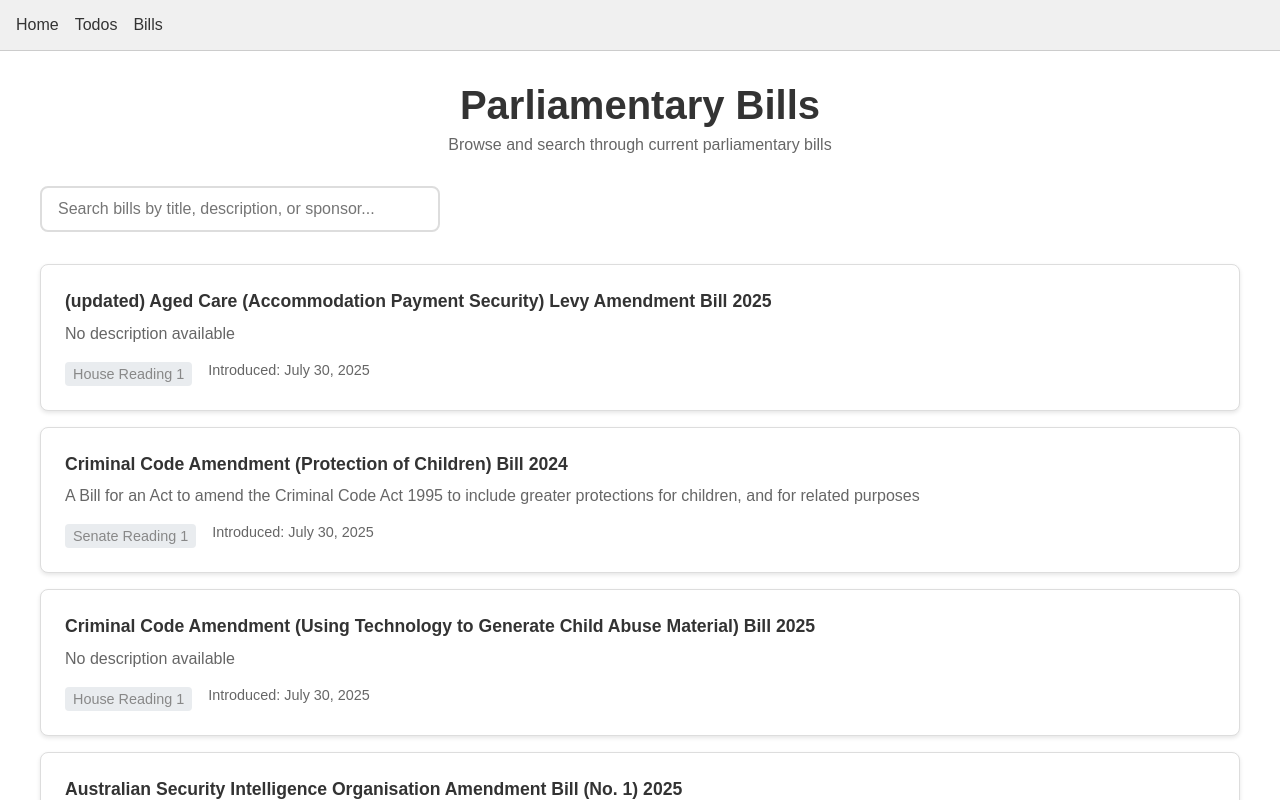
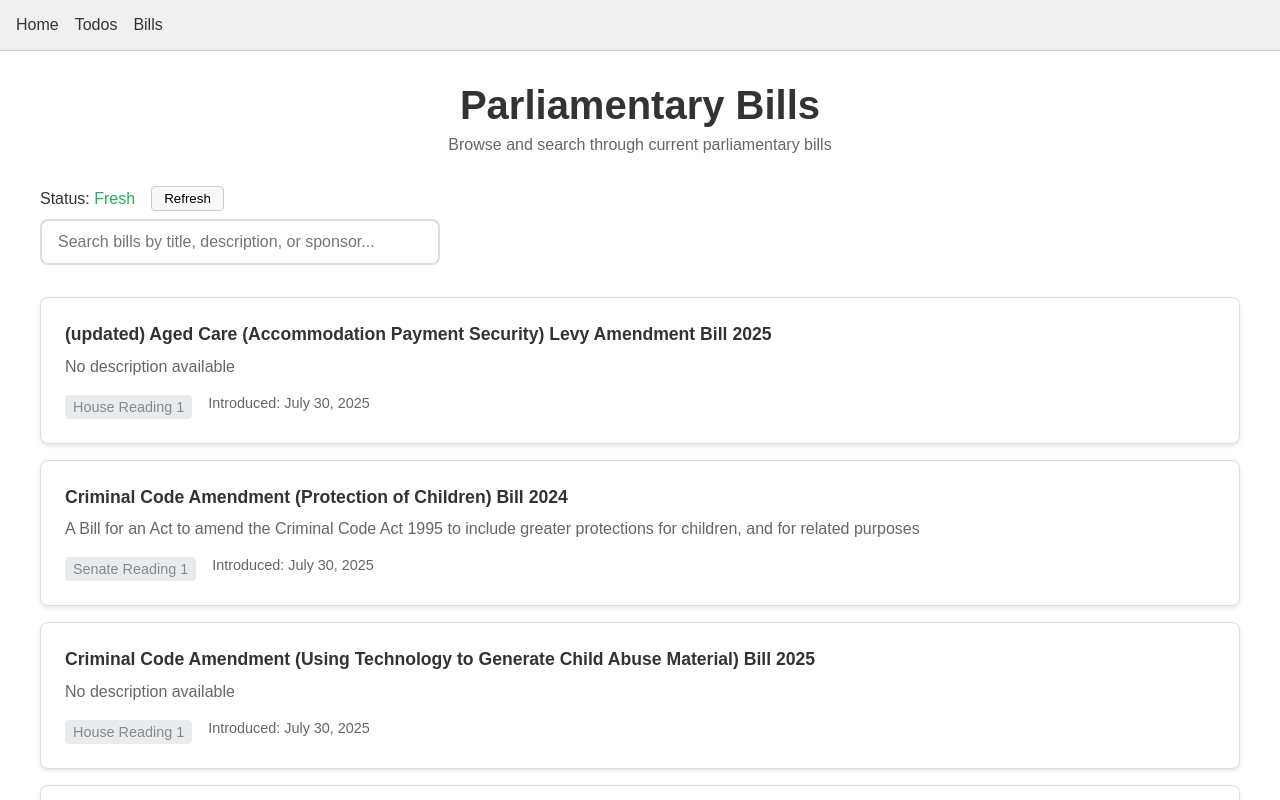
Before and after one commit to subin01/pwa, a Next.js app: page /bills in a window 1280 px wide. Shown: the top 800 px of the page. Built offline with nearby package versions, Linux system fonts and the light colour scheme.

Commit message:
React query reload every 5mins

```diff
--- a/app/bills/page.tsx
+++ b/app/bills/page.tsx
@@ -61,9 +61,13 @@ export default function Bills() {
     data: bills = [],
     isLoading,
     error,
+    isFetching,
+    isStale,
+    refetch,
   } = useQuery({
     queryKey: ['bills'],
     queryFn: fetchBills,
+    refetchInterval: 300000, // Refetch every 5 minutes
   });
 
   // Filter bills based on search term
@@ -267,6 +271,38 @@ export default function Bills() {
         </p>
       </div>
 
+      <div
+        style={{
+          display: 'flex',
+          alignItems: 'center',
+          gap: '1rem',
+          marginBottom: 8,
+        }}
+      >
+        <span>
+          Status:{' '}
+          {isFetching ? (
+            <span style={{ color: '#e67e22' }}>Refreshing…</span>
+          ) : isStale ? (
+            <span style={{ color: '#e74c3c' }}>Stale</span>
+          ) : (
+            <span style={{ color: '#27ae60' }}>Fresh</span>
+          )}
+        </span>
+        <button
+          onClick={() => refetch()}
+          style={{
+            padding: '0.25rem 0.75rem',
+            borderRadius: 4,
+            border: '1px solid #ccc',
+            background: '#f8f8f8',
+            cursor: 'pointer',
+          }}
+        >
+          Refresh
+        </button>
+      </div>
+
       <div className="bills__search">
         <input
           type="text"
```
